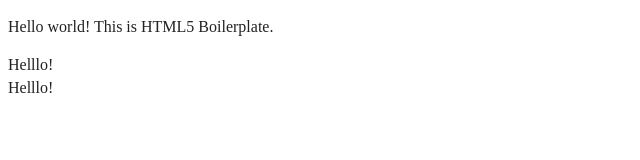
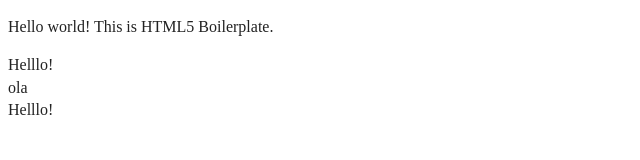
Before and after one commit to ChristabelKindrat/Laba, a website built with webpack: page index.html in a window 1280 px wide. Shown: the full height of the page, 0-640 px from the left. Built offline with nearby package versions, Linux system fonts and the light colour scheme.

Commit message:
INT-003: add a teg

```diff
--- a/index.html
+++ b/index.html
@@ -28,6 +28,7 @@
   <p>Hello world! This is HTML5 Boilerplate.</p>
   <script src="js/app.js"></script>
   <div>Helllo!</div>
+  <a>ola</a>
   <div>Helllo!</div>
 
 </body>
```
